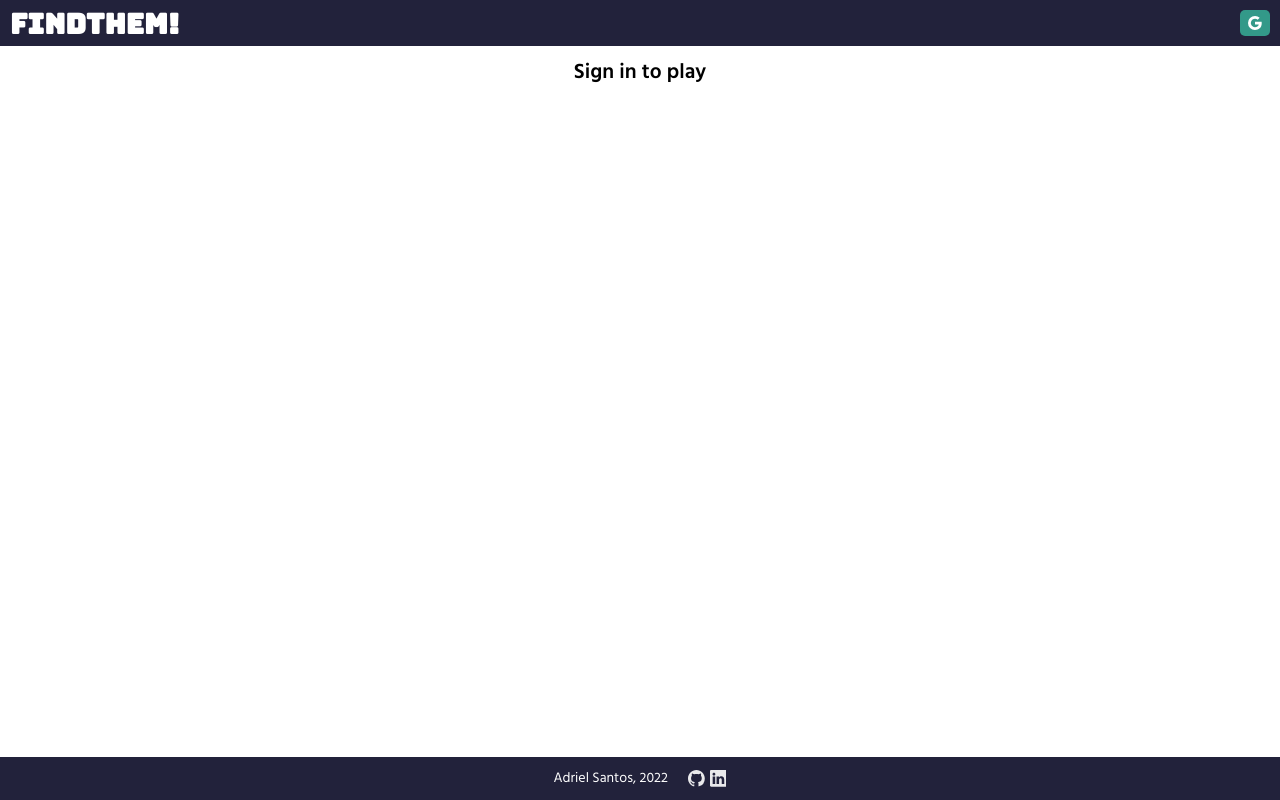
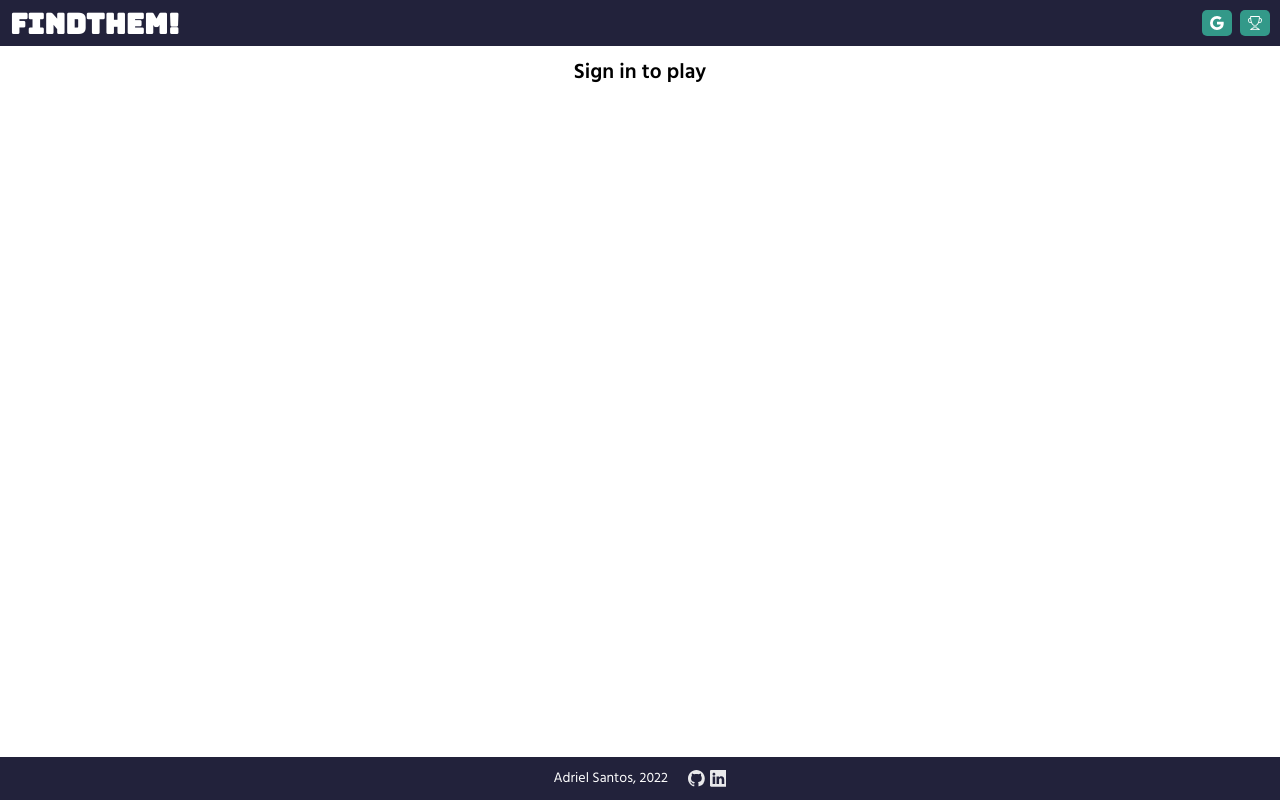
Before and after one commit to br-adriel/react-find-them, a React (Vite) app: page / in a window 1280 px wide. Built offline with nearby package versions, Linux system fonts and the light colour scheme; no server answers; the database is empty.

Commit message:
Insere botão para página Ranking em Header #26

```diff
--- a/src/components/Header/Header.tsx
+++ b/src/components/Header/Header.tsx
@@ -2,16 +2,19 @@ import { useContext } from 'react';
 import AuthGoogleContext from '../../contexts/AuthGoogleContext';
 import * as S from './style';
 import Container from '../Container';
-import { Google, BoxArrowRight } from 'react-bootstrap-icons';
+import { Google, BoxArrowRight, Trophy } from 'react-bootstrap-icons';
+import { useNavigate } from 'react-router-dom';
 
 const Header = () => {
   const { user, signInGoogle, signOutGoogle } = useContext(AuthGoogleContext);
+  const navigate = useNavigate();
   return (
     <S.HeaderTag>
       <Container>
         <S.LinkTag to='/'>
           <h1>FindThem!</h1>
         </S.LinkTag>
+        <div>
           {user ? (
             <div>
               <img
@@ -37,6 +40,14 @@ const Header = () => {
               <Google />
             </button>
           )}
+          <button
+            type='button'
+            onClick={() => navigate('/ranking')}
+            title='Ranking'
+          >
+            <Trophy />
+          </button>
+        </div>
       </Container>
     </S.HeaderTag>
   );
```
Lines whose indentation alone changed are shown as unchanged.
